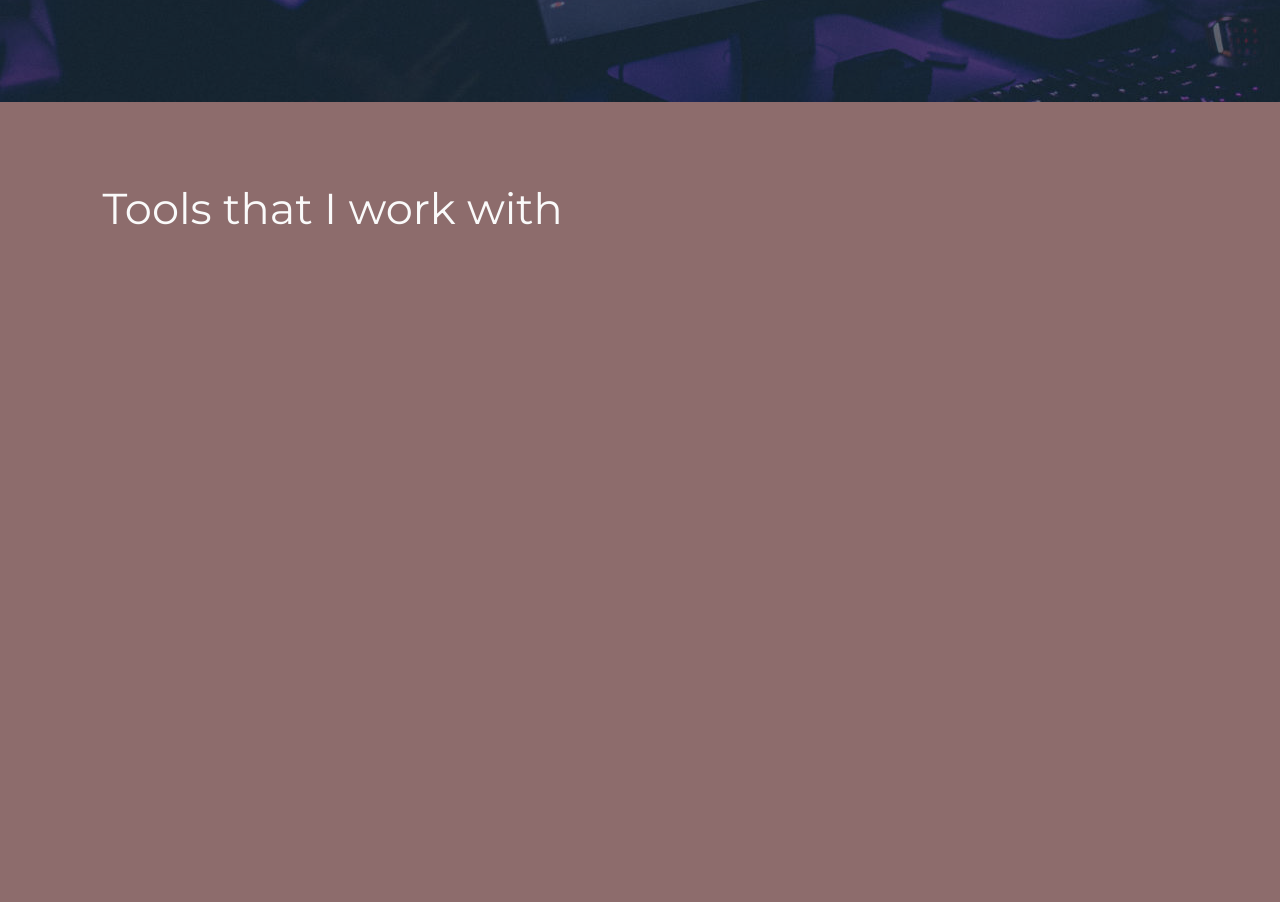
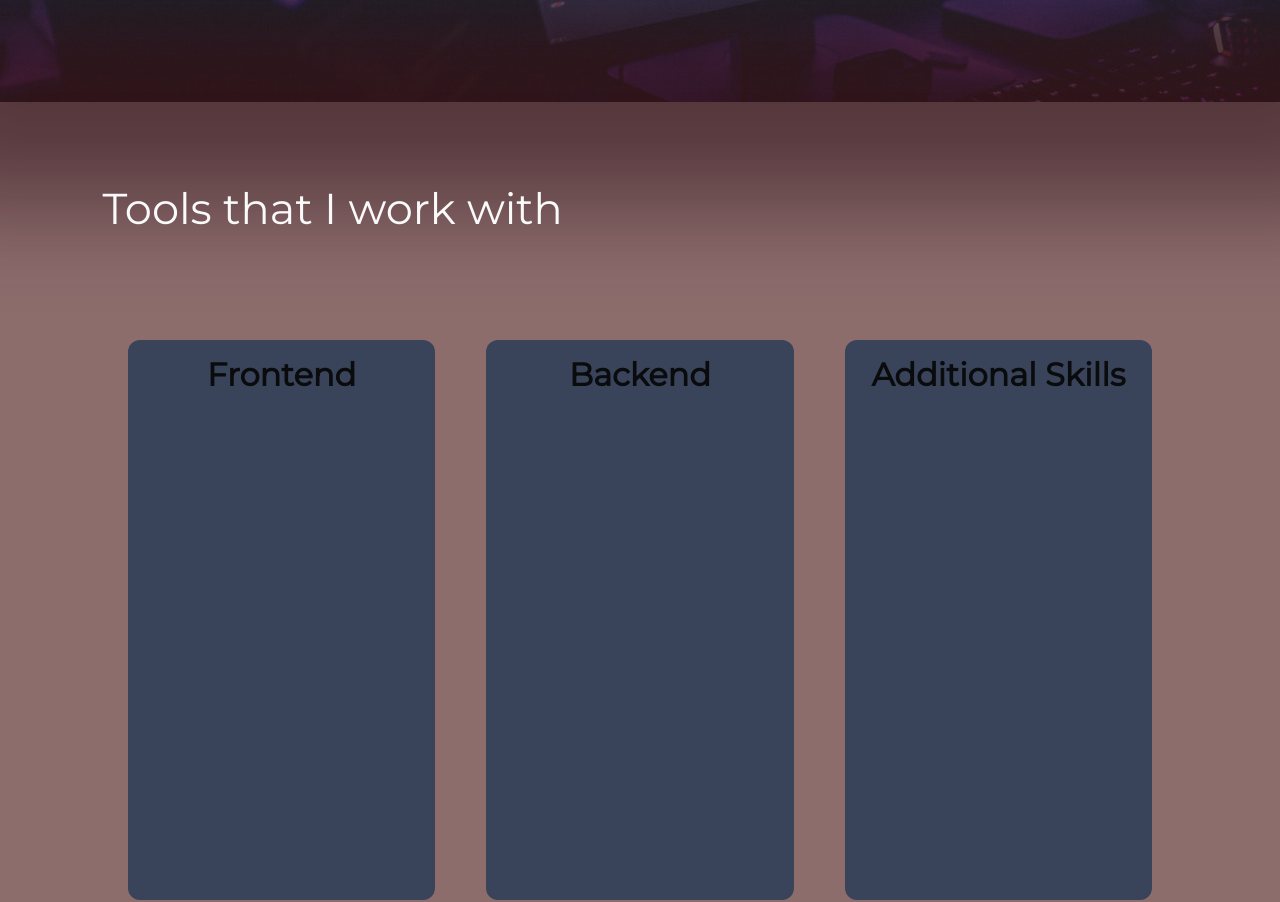
Before and after one commit to WilliamBerlin76/my-website, a React (Create React App) app: page / in a window 1280 px wide. Shown: the part 698-1600 px from the top of the page. Built offline with nearby package versions, Linux system fonts and the light colour scheme.

Commit message:
added the box-shadow page fade, and started skillCards layout

```diff
--- /dev/null
+++ b/src/components/skillCards/skillCards.js
@@ -0,0 +1,29 @@
+import React from 'react'
+import skillCard from "./skillCards.module.scss";
+
+import { frontend, backend, other } from "../../data/skillData.js";
+
+export default function SkillCards() {
+    return (
+        <div className={skillCard.container}>
+            <div className={skillCard.card}>
+                <div className={skillCard.titleContainer}>
+                    <span className={skillCard.cardTitle}>Frontend</span>
+                </div>
+
+            </div>
+            <div className={skillCard.card}>
+                <div className={skillCard.titleContainer}>
+                    <span className={skillCard.cardTitle}>Backend</span>
+                </div>
+
+            </div>
+            <div className={skillCard.card}>
+                <div className={skillCard.titleContainer}>
+                    <span className={skillCard.cardTitle}>Additional Skills</span>
+                </div>
+
+            </div>
+        </div>
+    )
+}
--- /dev/null
+++ b/src/components/skillCards/skillCards.module.scss
@@ -0,0 +1,29 @@
+.container{
+    position: relative;
+    display: flex;
+    justify-content: space-between;
+    z-index: 1;
+    height: 70%;
+    width: 80%;
+    margin-top: 200px;
+    border-radius: 15px;
+    margin: 185px auto;
+
+    .card{
+        width: 30%;
+        height: 100%;
+        background: #39435a;
+        border-radius: 12px;
+
+        .titleContainer{
+            width: 100%;
+            margin-top: 15px;
+            text-align: center;
+            .cardTitle{
+                color: #090B0C;
+                font-size: 2rem;
+                font-weight: bold;
+            }
+        }
+    }
+}
--- /dev/null
+++ b/src/data/skillData.js
@@ -0,0 +1,27 @@
+export const frontend = [
+    "HTML",
+    "CSS",
+    "SCSS",
+    "JavaScript",
+    "TypeScript",
+    "React.js",
+    "Redux",
+    "Figma"
+];
+
+export const backend = [
+    "Node.js",
+    "Express.js",
+    "SQLite",
+    "PostgreSQL",
+    "MongoDB",
+    "Firebase",
+    "Swagger"
+];
+
+export const other = [
+    "Stripe",
+    "Jest Testing Framework",
+    "AWS",
+    "Good Attitude 💪"
+];
--- a/src/pages/home/home.module.scss
+++ b/src/pages/home/home.module.scss
@@ -9,6 +9,7 @@
         position: absolute;
         opacity: .6;
         z-index: 0;
+        box-shadow: 0 0 100px 100px #182035
     }
     .mainTextContainer{
         position: relative;
--- a/src/pages/skills/skills.js
+++ b/src/pages/skills/skills.js
@@ -1,11 +1,13 @@
 import React from 'react';
 import skills from "./skills.module.scss";
+import SkillCards from "../../components/skillCards/skillCards.js";
 
 const Skills = () => {
     return (
         <section className={skills.skillsSection}>
             <div className={skills.colorOverlay}></div>
             <span className={skills.headerText}>Tools that I work with</span>
+            <SkillCards />
         </section>
     )
 }
--- a/src/pages/skills/skills.module.scss
+++ b/src/pages/skills/skills.module.scss
@@ -7,6 +7,7 @@
         position: absolute;
         opacity: .6;
         z-index: 0;
+        box-shadow: 0 0 100px 100px #410b0b
     }
     .headerText{
         margin-left: 8%;
```
